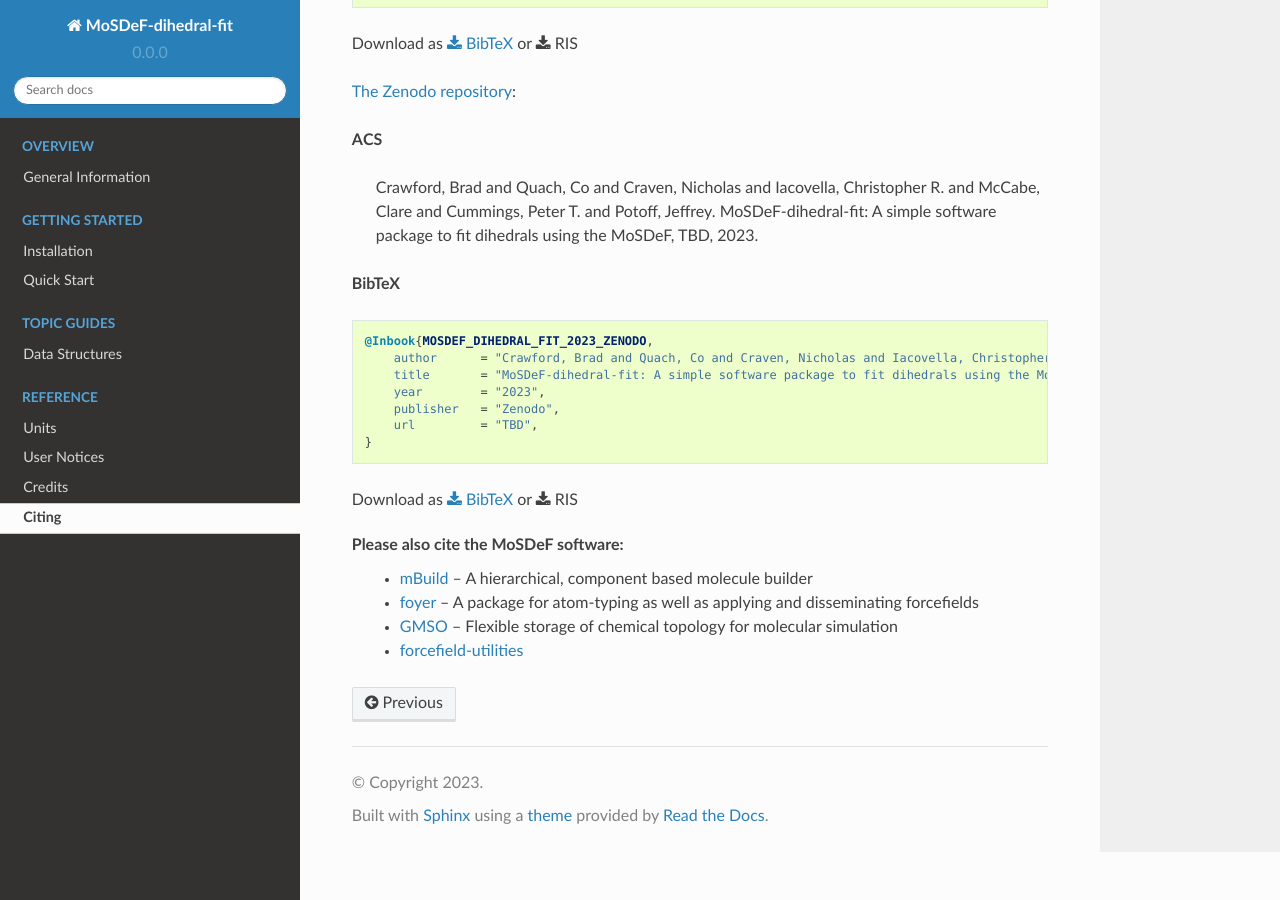
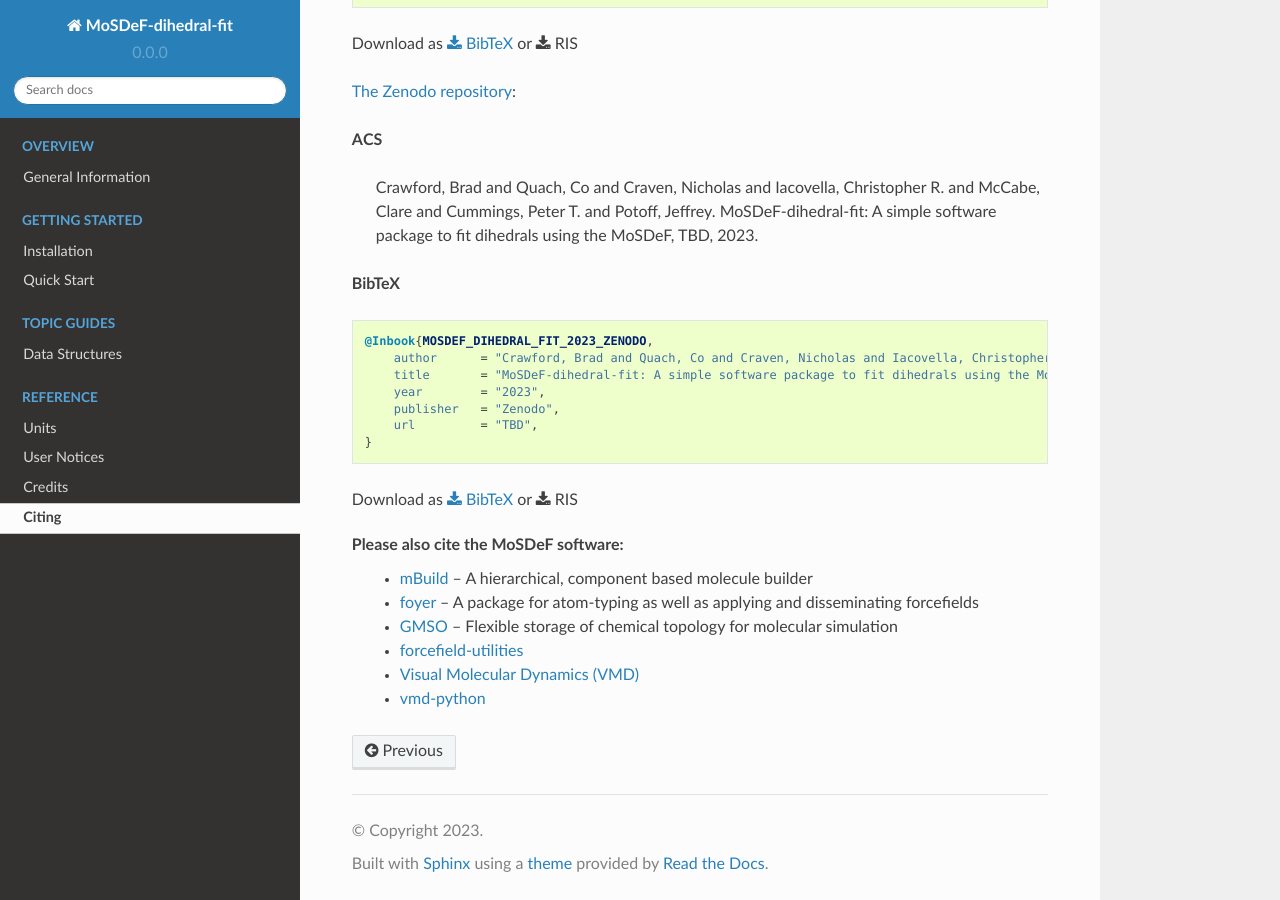
Before and after one commit to GOMC-WSU/MoSDeF-dihedral-fit, a Sphinx documentation site: the page built from docs/reference/citing_mosdef_dihedral_fit_python.rst, in a window 1280 px wide and 900 px high, scrolled down 651 px. Built offline with Sphinx 7.4.7 and the Read the Docs theme 2.0.0, drawn with Linux system fonts in a browser that asks for light colours.

Commit message:
added vmd citations

```diff
--- a/docs/reference/citing_mosdef_dihedral_fit_python.rst
+++ b/docs/reference/citing_mosdef_dihedral_fit_python.rst
@@ -57,3 +57,7 @@
 	* `GMSO <https://gmso.mosdef.org/en/stable/>`_ -- Flexible storage of chemical topology for molecular simulation
 
 	* `forcefield-utilities <https://github.com/mosdef-hub/forcefield-utilities/>`_
+
+	* `Visual Molecular Dynamics (VMD) <https://www.ks.uiuc.edu/Research/vmd/>`_
+
+	* `vmd-python <https://github.com/Eigenstate/vmd-python>`_
```
